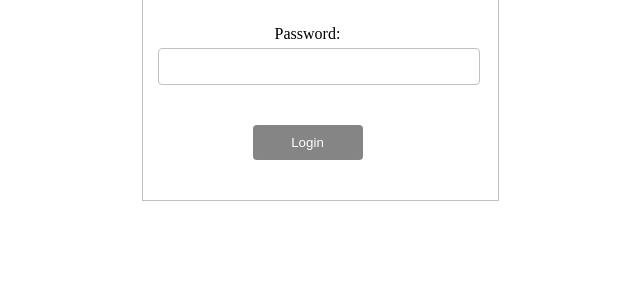
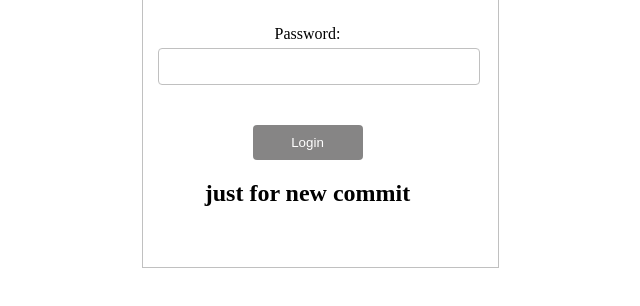
Before and after one commit to raziyehbakhtiyari/git-play-ground, a plain HTML site: page login.html in a window 1280 px wide. Shown: the part 232-538 px from the top of the page, without its empty margins (320-960 px from the left). Drawn offline with Linux system fonts and the light colour scheme.

```diff
--- a/login.html
+++ b/login.html
@@ -20,6 +20,9 @@
             <br>
             <button type="submit">Login</button>
         </form>
+        <h2>
+            just for new commit
+        </h2>
     </div>
     </body>
 </html>
```
